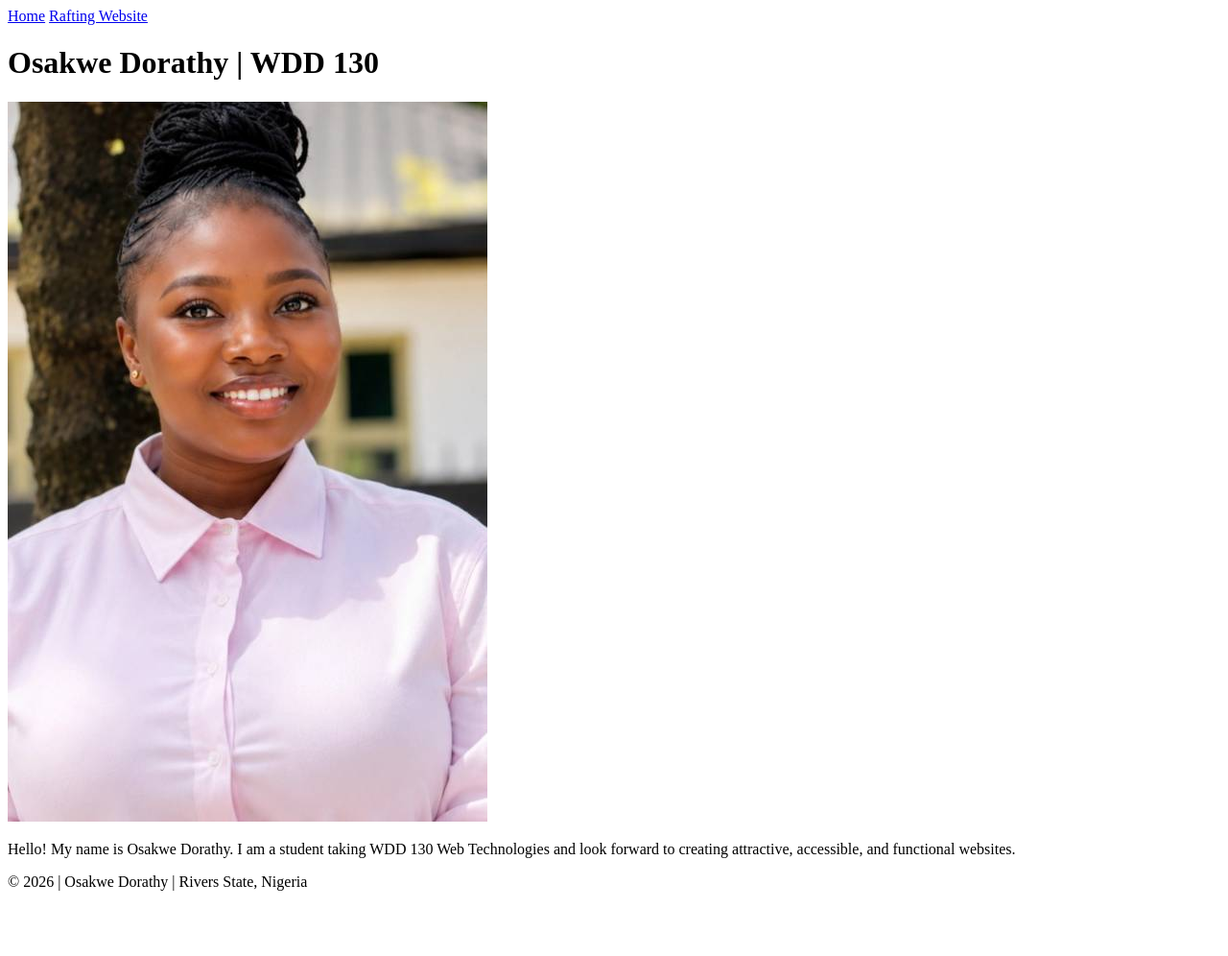
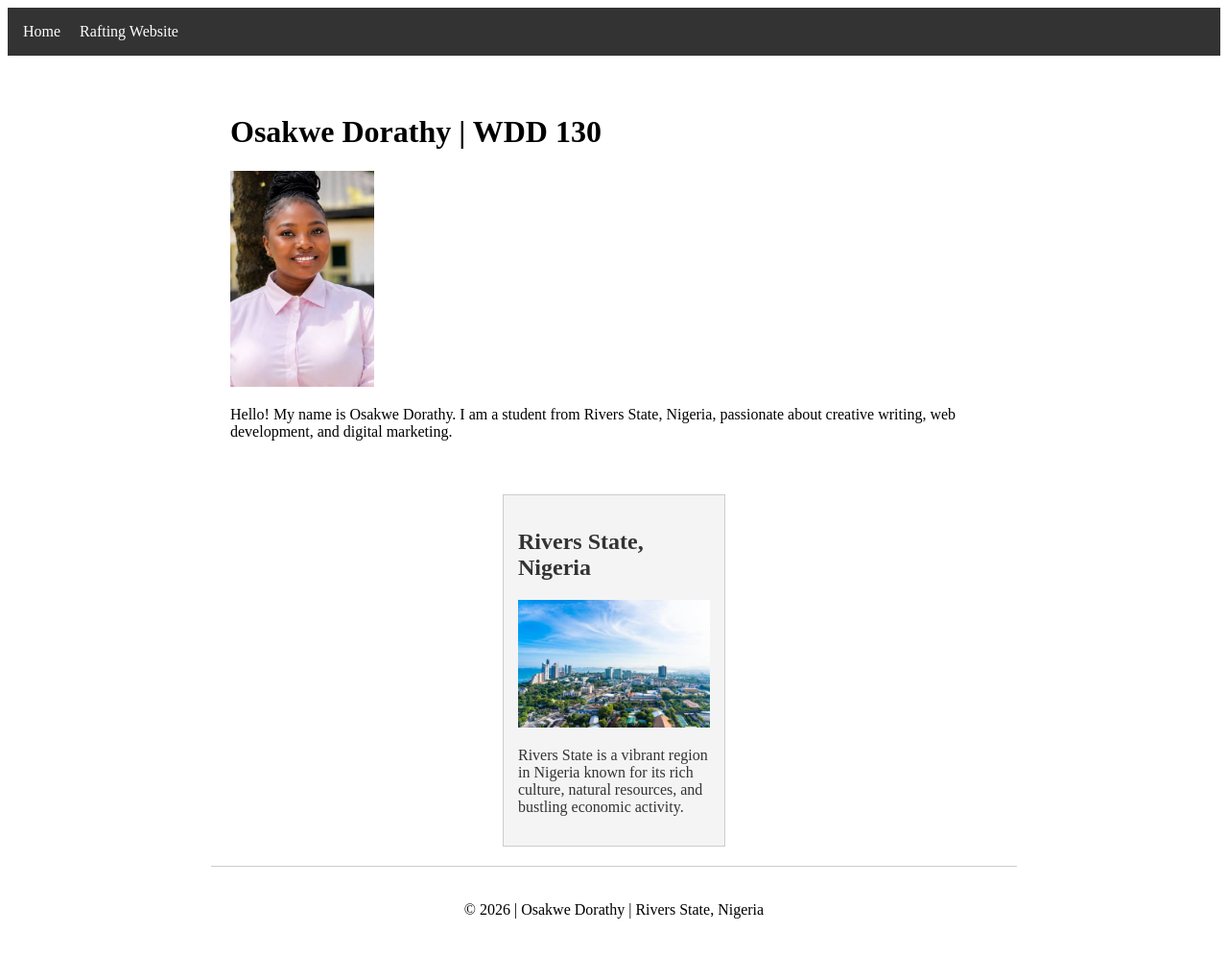
Before and after one commit to didi253-art/wdd130, a plain HTML site: page index.html in a window 1280 px wide. Shown: the whole page at 96% size. Before the commit the page ends 944 px from the top, so only its background shows below. Drawn offline with Linux system fonts and the light colour scheme.

Commit message:
Complete W02 Home Page Enhancement

```diff
--- a/index.html
+++ b/index.html
@@ -1,10 +1,15 @@
 <!DOCTYPE html>
 <html lang="en">
+
 <head>
     <meta charset="UTF-8">
     <meta name="viewport" content="width=device-width, initial-scale=1.0">
-    <title>Osakwe Dorathy - WDD 130</title>
+    <title>WDD 130 Home Page - Osakwe Dorathy</title>
+    <meta name="description" content="Home page for Osakwe Dorathy in WDD 130 Web Fundamentals course, featuring background information and personal details.">
+    <meta name="author" content="Osakwe Dorathy">
+    <link rel="stylesheet" href="styles/styles.css">
 </head>
+
 <body>
     <header>
         <nav>
@@ -15,10 +20,16 @@
     <main>
         <h1>Osakwe Dorathy | WDD 130</h1>
         <img src="images/profile.jpg" alt="Osakwe Dorathy profile picture">
-        <p>Hello! My name is Osakwe Dorathy. I am a student taking WDD 130 Web Technologies and look forward to creating attractive, accessible, and functional websites.</p>
+        <p>Hello! My name is Osakwe Dorathy. I am a student from Rivers State, Nigeria, passionate about creative writing, web development, and digital marketing.</p>
     </main>
+    <aside>
+        <h2>Rivers State, Nigeria</h2>
+        <img src="images/rivers-state.jpg" alt="Rivers State landscape">
+        <p>Rivers State is a vibrant region in Nigeria known for its rich culture, natural resources, and bustling economic activity.</p>
+    </aside>
     <footer>
         <p>&copy; 2026 | Osakwe Dorathy | Rivers State, Nigeria</p>
     </footer>
 </body>
+
 </html>
--- a/styles/styles.css
+++ b/styles/styles.css
@@ -0,0 +1,61 @@
+(no subject) Inbox Dorathy Osakwe 4:46 PM (0 minutes ago) to me body {
+    font-family: Arial, sans-serif;
+    margin: 0;
+    padding: 0;
+    background-color: #fdfdfd;
+    color: #333;
+}
+
+header {
+    background-color: #333;
+    color: #fff;
+    padding: 1rem;
+}
+
+nav {
+    display: flex;
+    gap: 20px;
+}
+
+nav a {
+    color: #fff;
+    text-decoration: none;
+}
+
+main {
+    max-width: 800px;
+    margin: 20px auto;
+    padding: 20px;
+}
+
+main img {
+    width: 150px;
+    height: auto;
+}
+
+aside {
+    max-width: 800px;
+    margin: 20px auto;
+    width: 200px;
+    border: 1px solid #ccc;
+    padding: 15px;
+    background-color: #f4f4f4;
+    color: #333;
+}
+
+aside img {
+    width: 200px;
+    height: auto;
+}
+
+p {
+    padding: 0;
+}
+
+footer {
+    max-width: 800px;
+    margin: 20px auto;
+    padding: 20px;
+    border-top: 1px solid #ccc;
+    text-align: center;
+}
```
Also changed, not shown: images/rivers-state.jpg (added), 1 other file.
